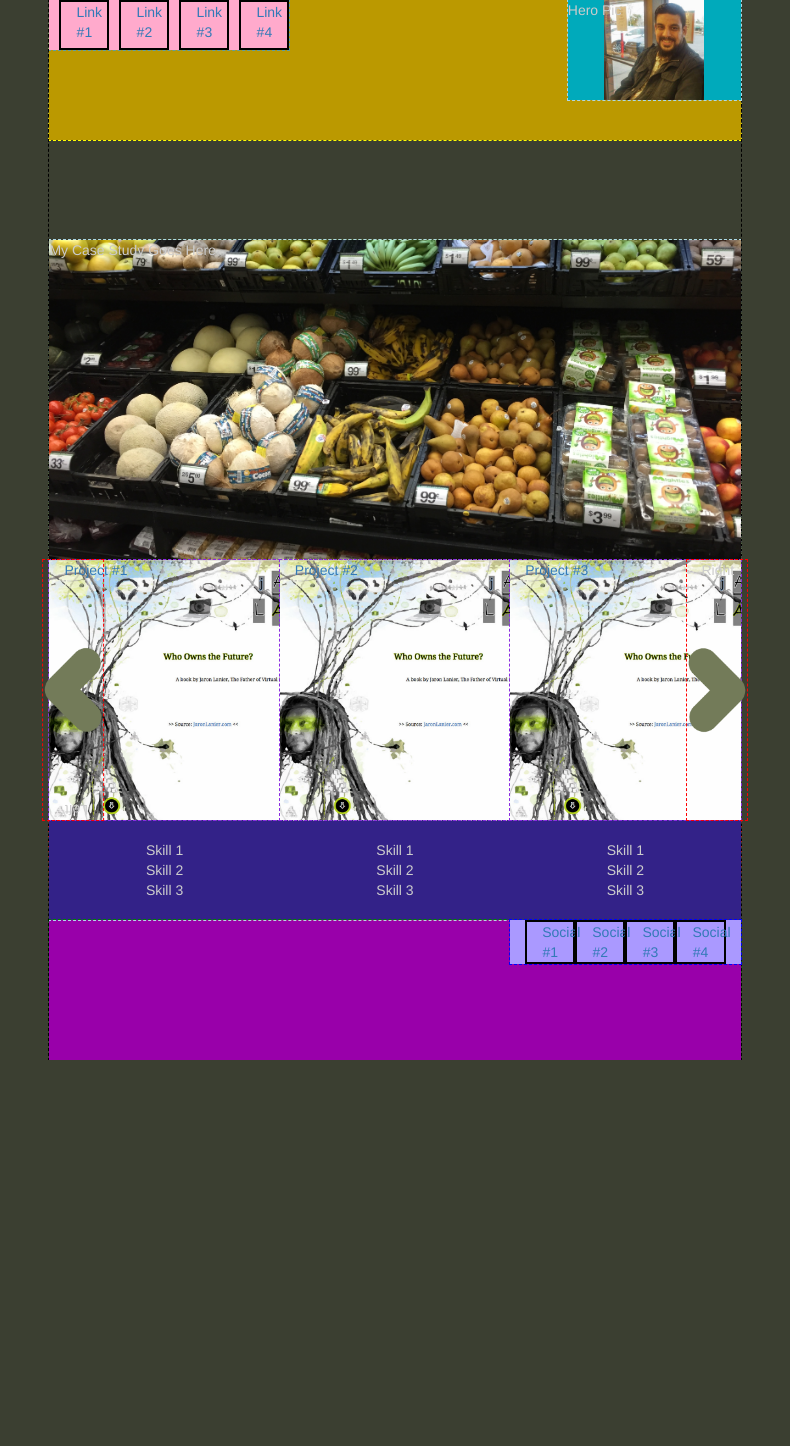
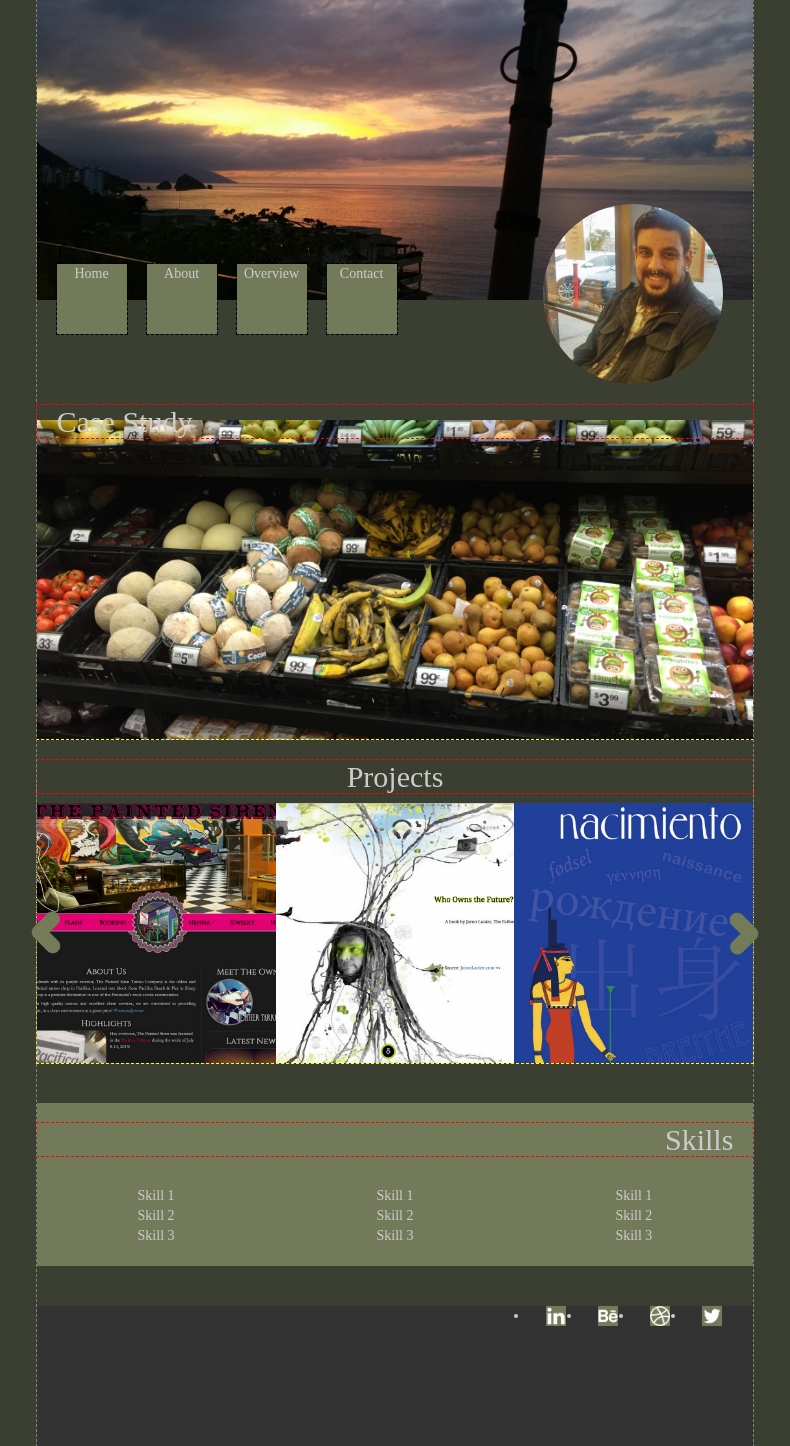
Before and after one commit to metal-gabe/gfl2-website, a PHP site: page / in a window 1280 px wide. Shown: the whole page, without its empty margins (245-1035 px from the left). Before the commit the page ends 1060 px from the top, so only its background shows below. Run offline with PHP 8.4, Linux system fonts and the light colour scheme; some web fonts are replaced.

Commit message:
adding more content to the home page, and positioning things in a more permanent place

```diff
--- a/index.php
+++ b/index.php
@@ -32,28 +32,32 @@
 		<header class="row">
 			<nav id="main">
 				<ul>
-					<li class="col-md-3"><a href="#">Link #1</a></li>
-					<li class="col-md-3"><a href="#">Link #2</a></li>
-					<li class="col-md-3"><a href="#">Link #3</a></li>
-					<li class="col-md-3"><a href="#">Link #4</a></li>
+					<li class="col-md-3"><a href="#">Home</a></li>
+					<li class="col-md-3"><a href="#">About</a></li>
+					<li class="col-md-3"><a href="#">Overview</a></li>
+					<li class="col-md-3"><a href="#">Contact</a></li>
 				</ul>
 			</nav>
-			<div id="hero">Hero Pic</div>
+			<div id="hero"></div>
 		</header>
 		<section id="content" class="row container-fluid">
-			<div id="case-study" class="row"><p>My Case Study Goes Here</p></div>
+			<div id="case-study" class="row">
+				<h2>Case Study</h2>
+			</div>
 			<div id="projects" class="row">
+				<h2>Projects</h2>
 				<div id="carousel" class="row">
-					<div id="left-scroll" class="col-md-1">Left</div>
+					<div id="left-scroll" class="col-md-1"></div>
 					<ul class="col-md-12">
-						<li id="proj1" class="col-md-4 project"><a href="#">Project #1</a></li>
-						<li id="proj2" class="col-md-4 project"><a href="#">Project #2</a></li>
-						<li id="proj3" class="col-md-4 project"><a href="#">Project #3</a></li>
+						<li id="proj1" class="col-md-4 project"></li>
+						<li id="proj2" class="col-md-4 project"></li>
+						<li id="proj3" class="col-md-4 project"></li>
 					</ul>
-					<div id="right-scroll" class="col-md-1">Right</div>
+					<div id="right-scroll" class="col-md-1"></div>
 				</div>
 			</div>
 			<div id="skills" class="row">
+				<h2>Skills</h2>
 				<ul class="col-md-4">
 					<li>Skill 1</li>
 					<li>Skill 2</li>
@@ -74,10 +78,10 @@
 		<footer class="row">
 			<nav id="social-media" class="col-md-4 col-md-offset-8 col-sm-12 col-sm-offset-0">
 				<ul>
-					<li id="lnkd" class="col-md-3 social-badge"><a href="#">Social #1</a></li>
-					<li id="beha" class="col-md-3 social-badge"><a href="#">Social #2</a></li>
-					<li id="drib" class="col-md-3 social-badge"><a href="#">Social #3</a></li>
-					<li id="twit" class="col-md-3 social-badge"><a href="#">Social #4</a></li>
+					<a href="https://www.linkedin.com/in/gflujan/"><li id="lnkd" class="col-md-3 social-badge"></li></a>
+					<a href="behance.net/anewlevelmedia"><li id="bhnc" class="col-md-3 social-badge"></li></a>
+					<a href="https://dribbble.com/ANewLevelMedia"><li id="drib" class="col-md-3 social-badge"></li></a>
+					<a href="https://twitter.com/gabriel_lujan_"><li id="twit" class="col-md-3 social-badge"></li></a>
 				</ul>
 			</nav>
 		</footer>
--- a/styles/css/main.css
+++ b/styles/css/main.css
@@ -2,7 +2,19 @@
 				GENERAL
 --------------------------------------------- */
 /* Custom Fonts */
-/* @import url(); /* Font Name-Spelling */
+@font-face
+{
+	font-family: 'gotham';
+	font-weight: normal;
+	font-style: normal;
+
+	src: url('../fonts/Gotham-Book.eot');
+	src: url('../fonts/Gotham-Book.eot?#iefix') format('embedded-opentype'),
+	url('../fonts/Gotham-Book.woff2') format('woff2'),
+	url('../fonts/Gotham-Book.woff') format('woff'),
+	url('../fonts/Gotham-Book.ttf') format('truetype'),
+	url('../fonts/Gotham-Book.svg#gotham') format('svg');
+}
 
 /* Putting OUTLINES on everything for testing/visibility */
 /* * { outline: 1px dashed #f00; } */
@@ -12,16 +24,28 @@ Secondary Color: #737a59; */
 
 body
 {
+	font-family: gotham;
+
+	-webkit-transition: all 0.5s ease-in-out;
+	   -moz-transition: all 0.5s ease-in-out;
+	    -ms-transition: all 0.5s ease-in-out;
+	     -o-transition: all 0.5s ease-in-out;
+	        transition: all 0.5s ease-in-out;
+
 	color: #ccc;
 	background-color: #3b3f31;
 }
 a
 {
-	/*  */
+	color: #ccc;
 }
 address
 {
 	/*  */
+}
+h2
+{
+	outline: 1px dashed red;
 }
 
 
@@ -31,27 +55,30 @@ address
 --------------------------------------------- */
 #CONTAINER
 {
-	width: 54%;
+	width: 56%;
 	min-height: 100vh;
 	margin: 0 auto;
 
-	outline: 1px dashed black;
+	outline: 1px dashed grey;
 }
 header
 {
-	height: 14rem;
+	height: 30rem;
 
-	outline: 1px dashed yellow;
-	background-color: #b90;
+	background-color: #737a59;
+	background-image: url(../img/nav/cover-image.jpg);
+	background-repeat: no-repeat;
+	background-position: center;
+	background-size: cover;
 }
 nav#main
 {
+	position: relative;
+	top: 88%;
+
 	float: left;
 
 	width: auto;
-
-	outline: 1px dashed cadetblue;
-	background-color: #fac;
 }
 nav#main > ul
 {
@@ -64,35 +91,36 @@ nav#main > ul > li
 {
 	display: inline;
 
-	width: 5rem;
-	height: 5rem;
-	margin-left: 1rem;
+	width: 7rem;
+	height: 7rem;
+	margin-left: 2rem;
+	padding: 0;
 
 	list-style-type: none;
 
-	border: 0.2rem solid #000;
+	outline: 1px dashed black;
+	background-color: #737a59;
 }
 #hero
 {
 	position: relative;
+	top: 68%;
+	right: 3rem;
 
 	float: right;
 
-	width: 25%;
-	height: 10rem;
+	width: 18rem;
+	height: 18rem;
 
-	outline: 1px dashed lightblue;
-	background-color: #0ab;
+	border-radius: 50%;
 	background-image: url(../img/hero/gabe.jpg);
 	background-repeat: no-repeat;
-	background-position: top center;
-	background-size: contain;
+	background-position: center;
+	background-size: cover;
 }
 section#content
 {
-	margin-top: 10rem;
-
-	outline: 1px dashed lightblue;
+	margin-top: 12rem;
 }
 div#case-study
 {
@@ -100,16 +128,26 @@ div#case-study
 
 	height: 32rem;
 
-	outline: 1px dashed yellowgreen;
 	background-color: #333;
 	background-image: url(../img/proj/case-study.jpg);
 	background-repeat: no-repeat;
 	background-position: 0 68%;
 	background-size: cover;
 }
+div#case-study > h2
+{
+	position: relative;
+	top: -11%;
+
+	padding-left: 2rem;
+}
 div#projects
 {
-	outline: 1px dashed antiquewhite;
+	outline: 1px dashed yellow;
+}
+div#projects > h2
+{
+	text-align: center;
 }
 div#carousel
 {
@@ -124,15 +162,26 @@ div#carousel > ul > li
 	height: 26rem;
 
 	list-style-type: none;
-
-	outline: 1px dashed blueviolet;
 }
-li.project
+#proj1,
+#proj2,
+#proj3
 {
-	background-image: url(../img/proj/proj-placeholder.jpg);
 	background-repeat: no-repeat;
 	background-position: center;
 	background-size: cover;
+}
+#proj1
+{
+	background-image: url(../img/proj/project-01.jpg);
+}
+#proj2
+{
+	background-image: url(../img/proj/project-02.jpg);
+}
+#proj3
+{
+	background-image: url(../img/proj/project-03.jpg);
 }
 div#left-scroll,
 div#right-scroll
@@ -141,12 +190,12 @@ div#right-scroll
 	z-index: 2;
 	top: 0;
 
+	width: 1rem;
 	height: 26rem;
 
 	cursor: pointer;
 	cursor: hand;
 
-	outline: 1px dashed red;
 	background-image: url(../img/nav/nav-arrow-right.png);
 	background-repeat: no-repeat;
 	background-position: center;
@@ -168,8 +217,15 @@ div#skills
 {
 	clear: both;
 
-	outline: 1px dashed red;
-	background-color: #328;
+	margin-top: 4rem;
+
+	background-color: #737a59;
+}
+div#skills > h2
+{
+	padding-right: 2rem;
+
+	text-align: right;
 }
 div#skills > ul
 {
@@ -182,14 +238,13 @@ div#skills > ul
 footer
 {
 	height: 14rem;
+	margin-top: 4rem;
 
-	outline: 1px dashed green;
-	background-color: #90a;
+	background-color: #333;
 }
 nav#social-media
 {
-	outline: 1px dashed blue;
-	background-color: #a9f;
+	/*  */
 }
 nav#social-media > ul
 {
@@ -203,8 +258,28 @@ nav#social-media > ul > li
 	display: inline;
 
 	list-style-type: none;
-
-	border: 0.2rem solid #000;
+}
+.social-badge
+{
+	background-repeat: no-repeat;
+	background-position: center;
+	background-size: contain;
+}
+#lnkd
+{
+	background-image: url(../img/social-badges/sb-lnkd.jpg);
+}
+#bhnc
+{
+	background-image: url(../img/social-badges/sb-bhnc.jpg);
+}
+#drib
+{
+	background-image: url(../img/social-badges/sb-drib.jpg);
+}
+#twit
+{
+	background-image: url(../img/social-badges/sb-twit.jpg);
 }
 
 
```
Also changed, not shown: styles/fonts/Gotham-Book.otf (added), styles/img/nav/cover-image.jpg (added), styles/img/social-badges/sb-bhnc.jpg (added), styles/img/social-badges/sb-drib.jpg (added), styles/img/social-badges/sb-lnkd.jpg (added), styles/img/social-badges/sb-twit.jpg (added), styles/img/social-badges/transparent/behance.png (added), styles/img/social-badges/transparent/dribbble.png (added), 8 other files.
